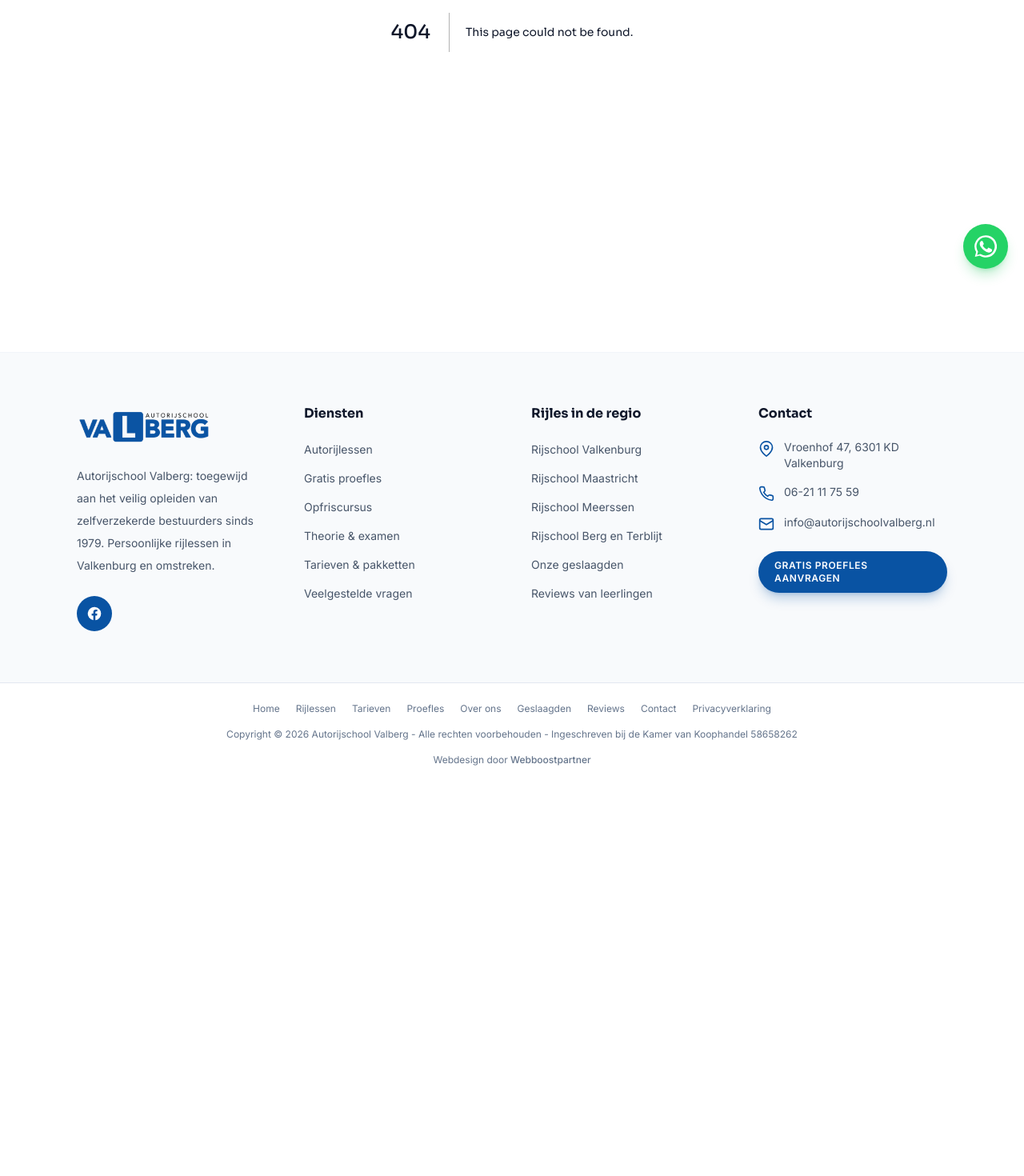
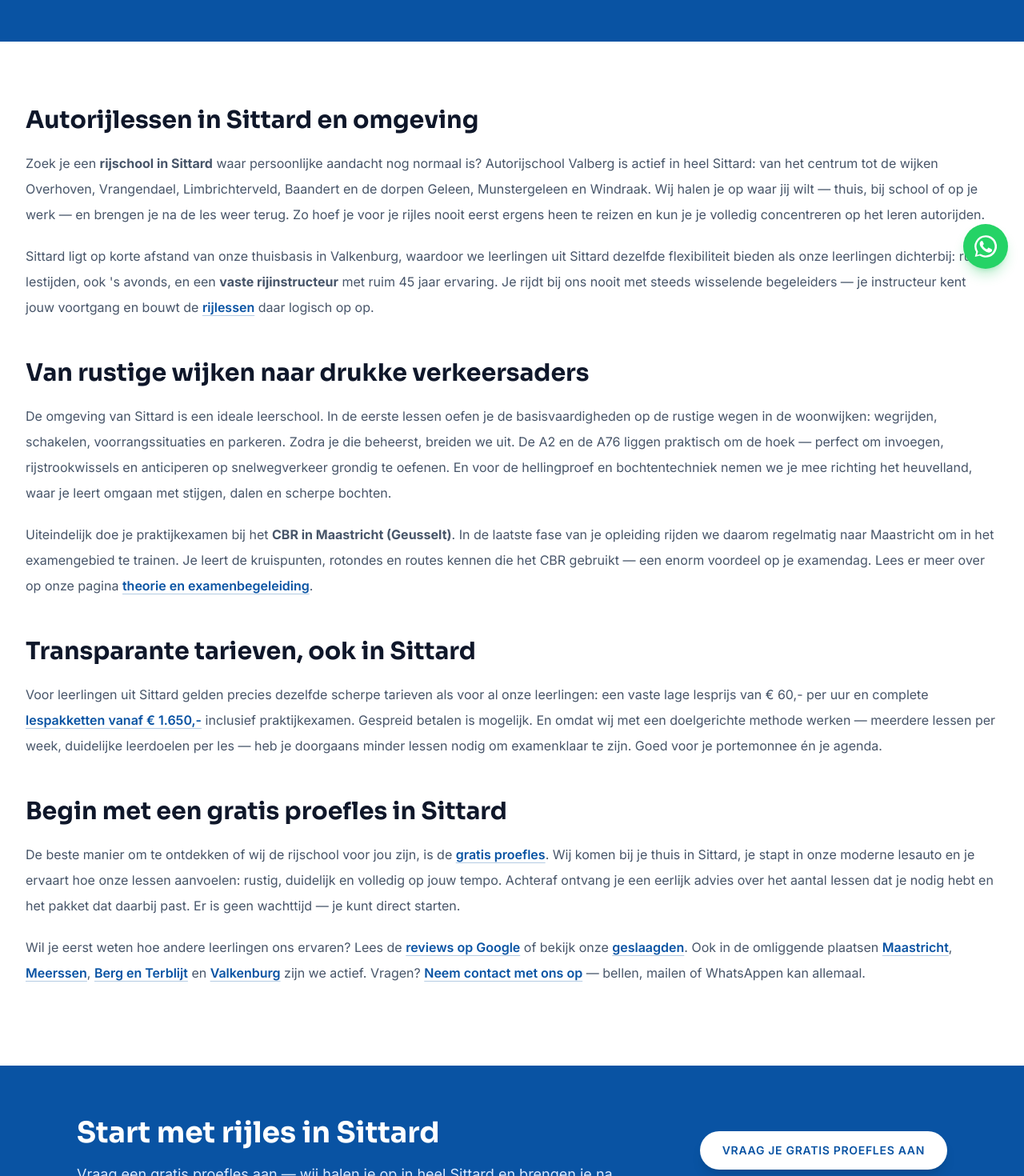
Before and after one commit to Maximustopdeals/Autorijschool-Valberg, a Next.js app: page /rijschool-sittard in a window 1280 px wide. Before the commit this address had no page. Shown: the part 440-1910 px from the top of the page at 80% size. Before the commit the page ends 1422 px from the top, so only its background shows below. Built offline with nearby package versions, Linux system fonts and the light colour scheme.

Commit message:
Create page.tsx

```diff
--- /dev/null
+++ b/src/app/rijschool-sittard/page.tsx
@@ -0,0 +1,99 @@
+import type { Metadata } from 'next';
+import Link from 'next/link';
+import PageHero from '@/components/PageHero';
+import CtaBand from '@/components/CtaBand';
+
+export const metadata: Metadata = {
+  title: 'Rijschool Sittard | Autorijlessen met haal- en brengservice',
+  description:
+    'Rijles in Sittard bij Autorijschool Valberg: persoonlijke autorijlessen, opgehaald en thuisgebracht in heel Sittard. Gratis proefles en pakketten vanaf € 1.650,-.',
+  alternates: { canonical: '/rijschool-sittard/' },
+};
+
+export default function RijschoolSittardPage() {
+  return (
+    <>
+      <PageHero
+        title="Rijschool in Sittard: rijlessen dicht bij huis"
+        intro="Vanuit onze rijschool in Valkenburg begeleiden wij ook leerlingen uit Sittard naar hun rijbewijs. Opgehaald en thuisgebracht, met een vaste instructeur en een persoonlijk lesplan."
+        crumbs={[{ label: 'Home', href: '/' }, { label: 'Rijschool Sittard' }]}
+      />
+
+      <section className="py-14 sm:py-20" aria-label="Rijles in Sittard">
+        <div className="container-site prose-seo max-w-none">
+          <h2 className="!mt-0">Autorijlessen in Sittard en omgeving</h2>
+          <p>
+            Zoek je een <strong>rijschool in Sittard</strong> waar persoonlijke aandacht nog
+            normaal is? Autorijschool Valberg is actief in heel Sittard: van het centrum tot
+            de wijken Overhoven, Vrangendael, Limbrichterveld, Baandert en de dorpen Geleen,
+            Munstergeleen en Windraak. Wij halen je op waar jij wilt — thuis, bij school of op je
+            werk — en brengen je na de les weer terug. Zo hoef je voor je rijles nooit eerst ergens
+            heen te reizen en kun je je volledig concentreren op het leren autorijden.
+          </p>
+          <p>
+            Sittard ligt op korte afstand van onze thuisbasis in Valkenburg, waardoor we leerlingen
+            uit Sittard dezelfde flexibiliteit bieden als onze leerlingen dichterbij: ruime
+            lestijden, ook &apos;s avonds, en een <strong>vaste rijinstructeur</strong> met ruim 45
+            jaar ervaring. Je rijdt bij ons nooit met steeds wisselende begeleiders — je instructeur
+            kent jouw voortgang en bouwt de <Link href="/rijlessen/">rijlessen</Link> daar logisch
+            op op.
+          </p>
+
+          <h2>Van rustige wijken naar drukke verkeersaders</h2>
+          <p>
+            De omgeving van Sittard is een ideale leerschool. In de eerste lessen oefen je de
+            basisvaardigheden op de rustige wegen in de woonwijken: wegrijden, schakelen,
+            voorrangssituaties en parkeren. Zodra je die beheerst, breiden we uit. De A2 en de A76
+            liggen praktisch om de hoek — perfect om invoegen, rijstrookwissels en anticiperen op
+            snelwegverkeer grondig te oefenen. En voor de hellingproef en bochtentechniek nemen we
+            je mee richting het heuvelland, waar je leert omgaan met stijgen, dalen en scherpe
+            bochten.
+          </p>
+          <p>
+            Uiteindelijk doe je praktijkexamen bij het <strong>CBR in Maastricht (Geusselt)</strong>
+            . In de laatste fase van je opleiding rijden we daarom regelmatig naar Maastricht om in
+            het examengebied te trainen. Je leert de kruispunten, rotondes en routes kennen die het
+            CBR gebruikt — een enorm voordeel op je examendag. Lees er meer over op onze pagina{' '}
+            <Link href="/theorie/">theorie en examenbegeleiding</Link>.
+          </p>
+
+          <h2>Transparante tarieven, ook in Sittard</h2>
+          <p>
+            Voor leerlingen uit Sittard gelden precies dezelfde scherpe tarieven als voor al onze
+            leerlingen: een vaste lage lesprijs van € 60,- per uur en complete{' '}
+            <Link href="/tarieven/">lespakketten vanaf € 1.650,-</Link> inclusief praktijkexamen.
+            Gespreid betalen is mogelijk. En omdat wij met een doelgerichte methode werken —
+            meerdere lessen per week, duidelijke leerdoelen per les — heb je doorgaans minder lessen
+            nodig om examenklaar te zijn. Goed voor je portemonnee én je agenda.
+          </p>
+
+          <h2>Begin met een gratis proefles in Sittard</h2>
+          <p>
+            De beste manier om te ontdekken of wij de rijschool voor jou zijn, is de{' '}
+            <Link href="/proefles/">gratis proefles</Link>. Wij komen bij je thuis in Sittard, je
+            stapt in onze moderne lesauto en je ervaart hoe onze lessen aanvoelen: rustig, duidelijk
+            en volledig op jouw tempo. Achteraf ontvang je een eerlijk advies over het aantal lessen
+            dat je nodig hebt en het pakket dat daarbij past. Er is geen wachttijd — je kunt direct
+            starten.
+          </p>
+          <p>
+            Wil je eerst weten hoe andere leerlingen ons ervaren? Lees de{' '}
+            <Link href="/reviews/">reviews op Google</Link> of bekijk onze{' '}
+            <Link href="/geslaagden/">geslaagden</Link>. Ook in de omliggende plaatsen{' '}
+            <Link href="/rijschool-maastricht/">Maastricht</Link>,{' '}
+            <Link href="/rijschool-meerssen/">Meerssen</Link>,{' '}
+            <Link href="/rijschool-berg-en-terblijt/">Berg en Terblijt</Link> en{' '}
+            <Link href="/rijlessen/">Valkenburg</Link> zijn we actief. Vragen?{' '}
+            <Link href="/contact/">Neem contact met ons op</Link> — bellen, mailen of WhatsAppen kan
+            allemaal.
+          </p>
+        </div>
+      </section>
+
+      <CtaBand
+        title="Start met rijles in Sittard"
+        text="Vraag een gratis proefles aan — wij halen je op in heel Sittard en brengen je na de les weer thuis."
+      />
+    </>
+  );
+}
```
